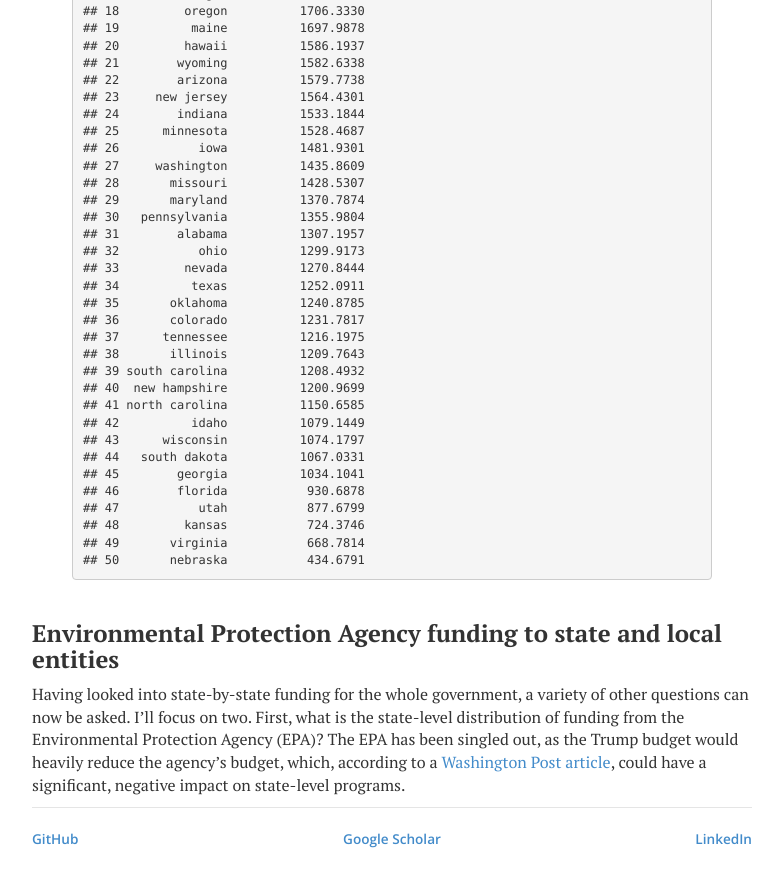
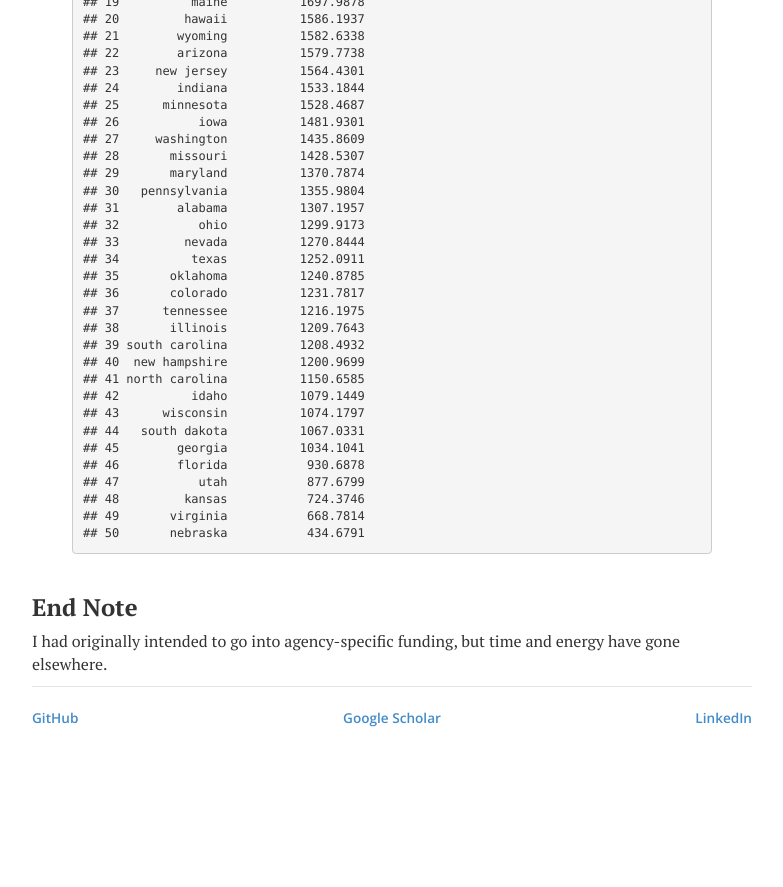
Before and after one commit to joshuarbruce/joshuarbruce.github.io, a Jekyll site: the page built from drafts/2017-08-23-govt-grants-to-states.md, in a window 1280 px wide and 900 px high, scrolled down 8512 px. Shown: the top 887 px of the window, without its empty margins (248-1031 px from the left). Built offline with Jekyll 4.4.1, drawn with Linux system fonts in a browser that asks for light colours; nearby versions of some CDN libraries; after the commit the page ends 9290 px from its top, so only the background shows below that; some of the changed text lies outside the part shown.

Commit message:
Update 2017-08-23-govt-grants-to-states.md

```diff
--- a/drafts/2017-08-23-govt-grants-to-states.md
+++ b/drafts/2017-08-23-govt-grants-to-states.md
@@ -329,6 +329,6 @@
 ## 50       nebraska           434.6791
 </pre>
 
-### Environmental Protection Agency funding to state and local entities
+### End Note
 
-Having looked into state-by-state funding for the whole government, a variety of other questions can now be asked. I'll focus on two. First, what is the state-level distribution of funding from the Environmental Protection Agency (EPA)? The EPA has been singled out, as the Trump budget would heavily reduce the agency's budget, which, according to a <a href="https://www.washingtonpost.com/graphics/national/trump-epa-rollbacks/?platform=hootsuite" target="_blank">Washington Post article</a>, could have a significant, negative impact on state-level programs.
+I had originally intended to go into agency-specific funding, but time and energy have gone elsewhere.
```
Also changed, not shown: other parts of drafts/2017-08-23-govt-grants-to-states.md (+1 -1 lines).
